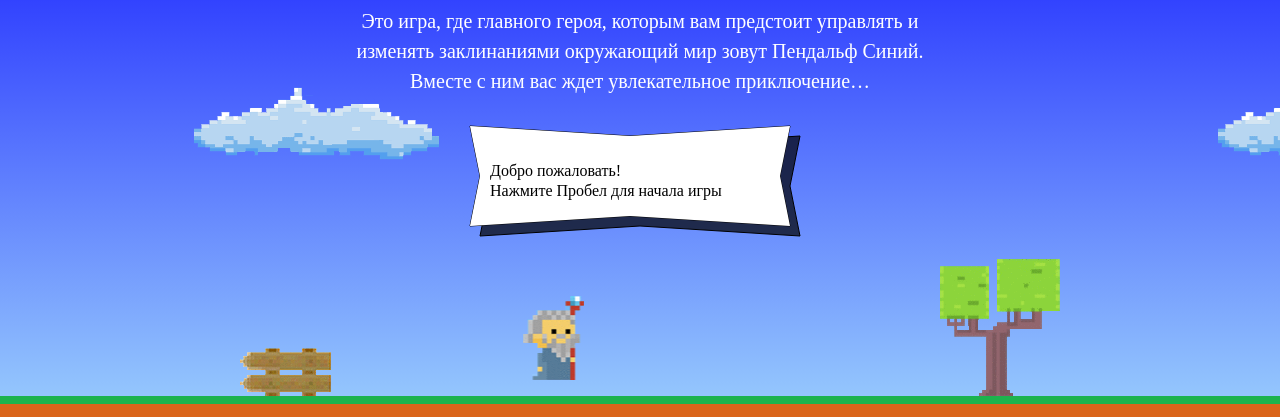
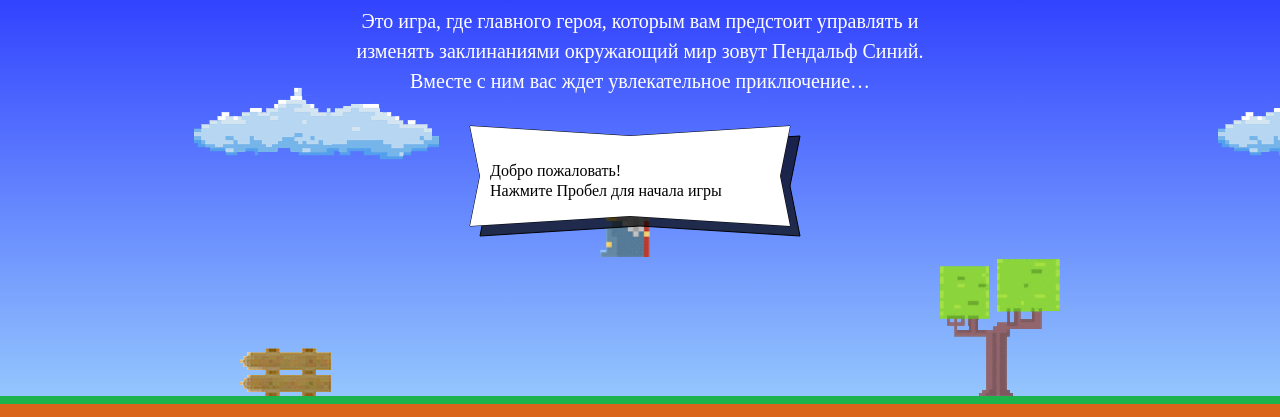
Before and after one commit to Shumnial/305185-code-and-magick, a website: page index.html in a window 1280 px wide. Shown: the part 203-620 px from the top of the page. Drawn offline with Linux system fonts and the light colour scheme; a web font is replaced by a local one.

Commit message:
Учебный проект: начинаем программировать. Выполнены первые задания по учебному проекту

```diff
--- a/index.html
+++ b/index.html
@@ -174,7 +174,28 @@
 </template>
 
 <script>
-  var fireballSize = 100;
+  var fireballSize = 22;
+  var wizardSpeed = 3;
+  var wizardWidth = 70;
+  var getFireballSpeed = function(left) {
+    if (left) {
+      return 5;
+    } return 2;
+  };
+
+  var getWizardHeight = function() {
+    var wizardHeight = wizardWidth * 1.337;
+    return wizardHeight;
+  };
+
+  var getWizardX = function(width) {
+    return 300;
+  };
+
+  var getWizardY = function(height) {
+    return 67;
+  }
+
 </script>
 <script src="./js/game.js"></script>
 
```
